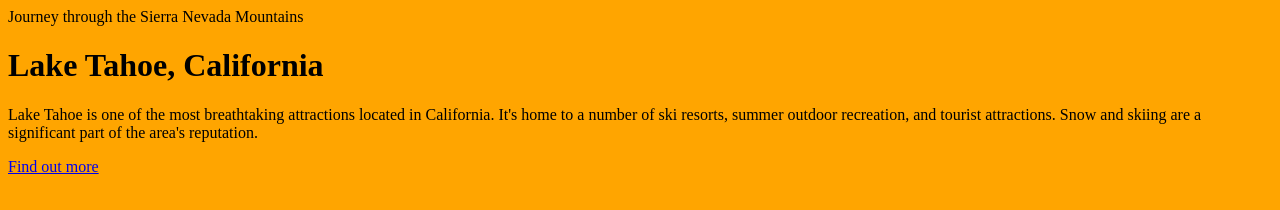
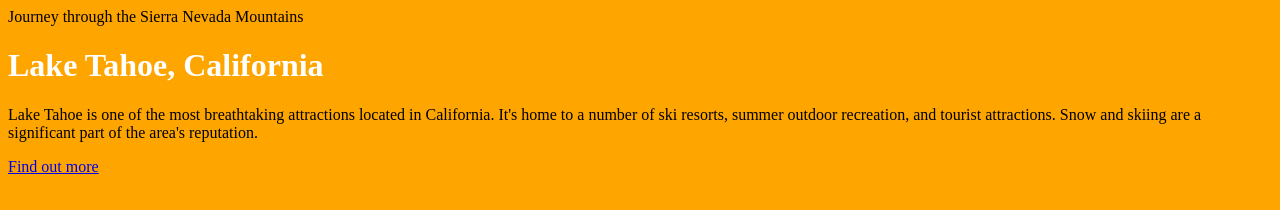
Before and after one commit to monmon8/inline-and-internal-styles, a plain HTML site: page start/index.html in a window 1280 px wide. Drawn offline with Linux system fonts and the light colour scheme.

Commit message:
changing the color of the h1

```diff
--- a/start/index.html
+++ b/start/index.html
@@ -1,6 +1,5 @@
 <!DOCTYPE html>
 <html>
-
   <head>
     <title>Lake Tahoe</title>
   </head>
@@ -8,13 +7,14 @@
   <body style="background-color: orange;">
     <header>
       <span>Journey through the Sierra Nevada Mountains</span>
-    <h1>Lake Tahoe, California</h1>
+      <h1 style="color: white;">Lake Tahoe, California</h1>
     </header>
     <p>
-    Lake Tahoe is one of the most breathtaking attractions located in California. It's home to a number of ski resorts,
-    summer outdoor recreation, and tourist attractions. Snow and skiing are a significant part of the area's reputation.
+      Lake Tahoe is one of the most breathtaking attractions located in
+      California. It's home to a number of ski resorts, summer outdoor
+      recreation, and tourist attractions. Snow and skiing are a significant
+      part of the area's reputation.
     </p>
     <a href="#">Find out more</a>
   </body>
-
 </html>
```
Lines whose indentation alone changed are shown as unchanged.
